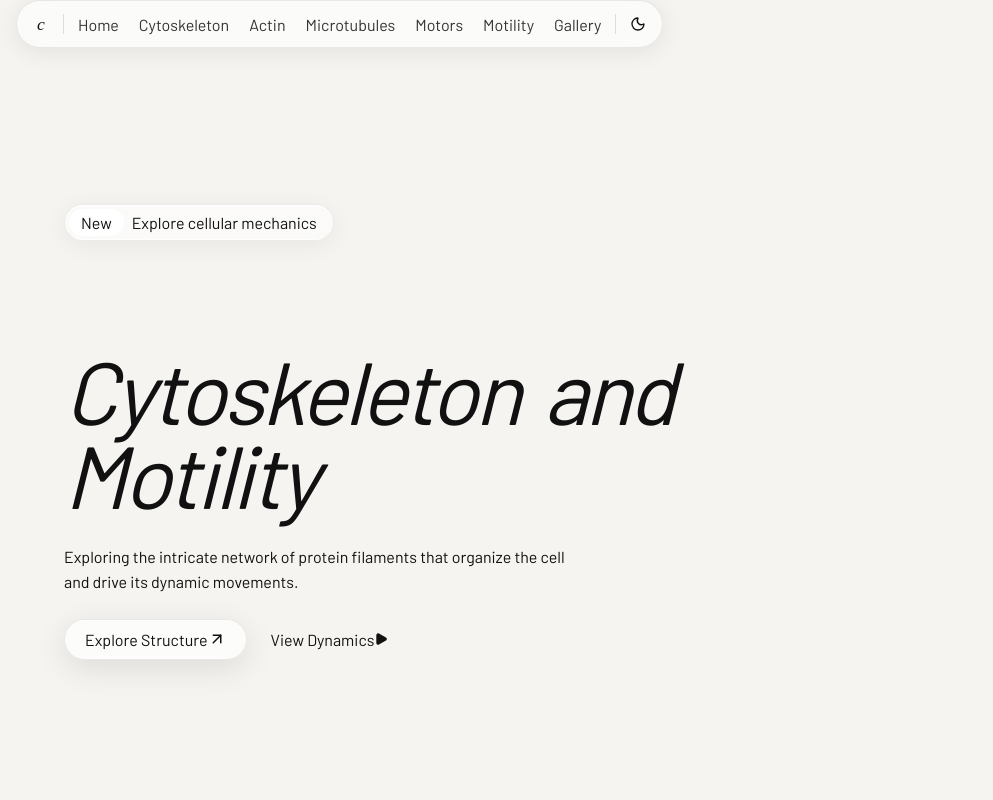
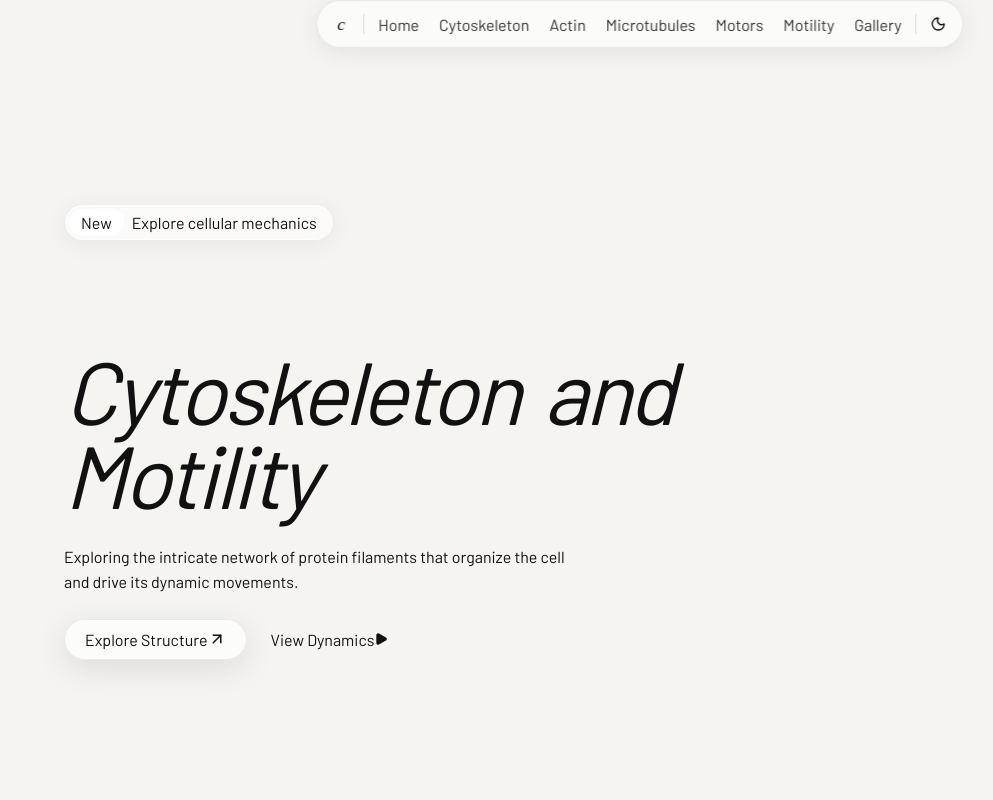
Before and after one commit to plum45/ruji, a React (Vite) app: page / in a window 1280 px wide. Shown: the top 800 px of the page, without its empty margins (0-993 px from the left). Built offline with nearby package versions, Linux system fonts and the light colour scheme; a web font is replaced by a local one.

Commit message:
Fix Navbar centering with left:50% translateX(-50%)

```diff
--- a/src/components/Navbar.tsx
+++ b/src/components/Navbar.tsx
@@ -36,14 +36,11 @@ export default function Navbar() {
   const hoverBg = isLight ? 'rgba(0,0,0,0.06)' : 'rgba(255,255,255,0.1)';
 
   return (
-    <nav
-      className="fixed top-4 left-0 right-0 z-50 pointer-events-none"
-      style={{ display: 'flex', justifyContent: 'center', alignItems: 'center', padding: '0 1rem' }}
-    >
+    <nav className="fixed top-4 z-50 pointer-events-none" style={{ left: '50%', transform: 'translateX(-50%)' }}>
       {/* Single centered pill containing logo + links + theme toggle */}
       <div
         className={isLight ? 'pointer-events-auto flex items-center gap-1' : 'liquid-glass pointer-events-auto flex items-center gap-1'}
-        style={{ borderRadius: 9999, padding: '5px 6px', ...glassStyle }}
+        style={{ borderRadius: 9999, padding: '5px 6px', ...glassStyle, whiteSpace: 'nowrap' }}
       >
         {/* Logo */}
         <motion.div
```
